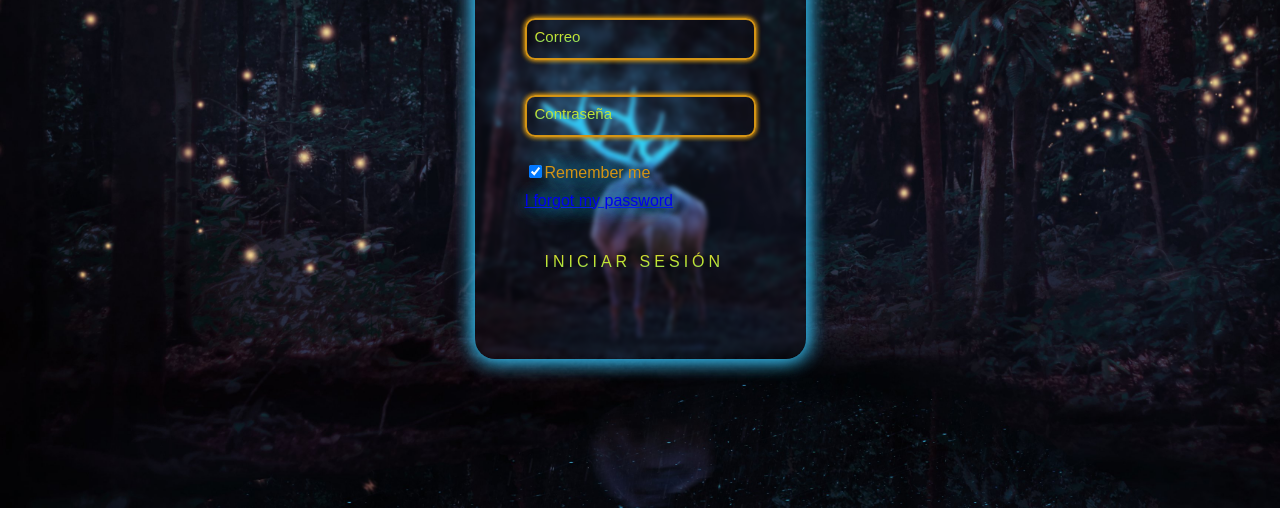
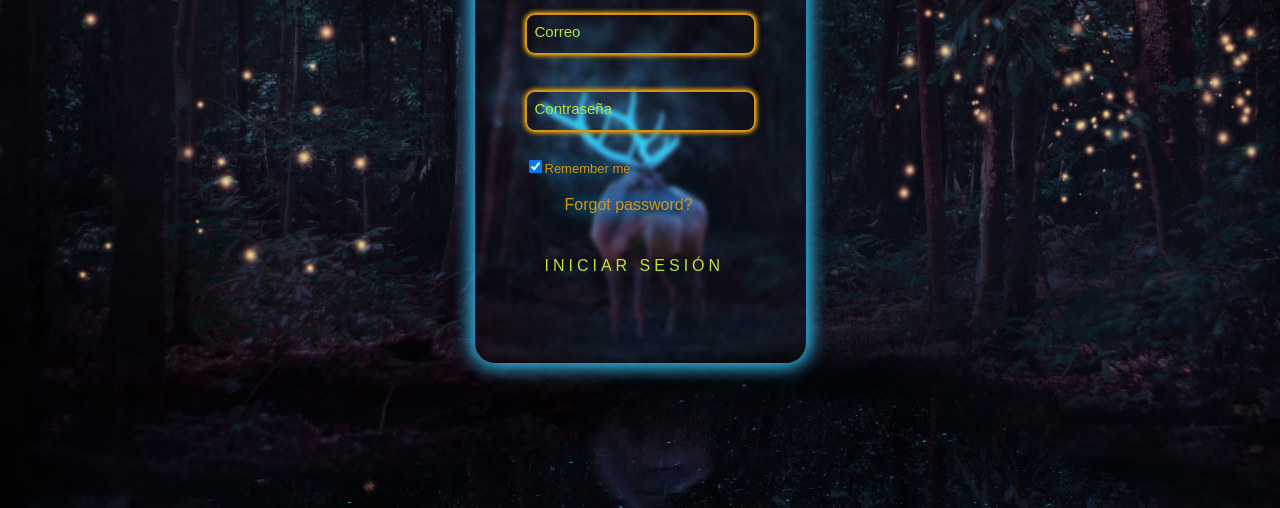
Before and after one commit to JitaProg/login-page, a plain HTML site: page index.html in a window 1280 px wide. Shown: the part 292-800 px from the top of the page. Drawn offline with Linux system fonts and the light colour scheme.

Commit message:
nuevos cambios

```diff
--- a/index.html
+++ b/index.html
@@ -16,7 +16,8 @@
             </div>
             <div class="remember">
                 <label><input type="checkbox" checked>Remember me</label>
-                <label><a href="https://support.google.com/accounts/answer/7682439?hl=es">I forgot my password</a></label>
+                <br>
+                <label><a href="https://support.google.com/accounts/answer/7682439?hl=es">Forgot password?</a></label>
             </div>
             <a class="animation">
                 <span></span>
--- a/style.css
+++ b/style.css
@@ -75,15 +75,22 @@ body{
     text-shadow: 0px 0px 20px #34bcee, 0px 0px 20px #34bcee;
 }
 .login-box .remember{
-    margin: 25px -10px;
+    margin: 25px 0px;
     display: flex;
     flex-direction: column;
-    gap: 10px;
+    gap: 2px;
+    font-size: 14px;
 }
 .login-box .remember label{
-    margin: 0px 10px;
+    font-size: 13px;
     color: #d49414;
     text-shadow: 0px 0px 20px #34bcee, 0px 0px 20px #34bcee;
+}
+.login-box .remember a{
+    margin: 0px 0px 0px 40px;
+    color: #d49414;
+    text-decoration: none;
+    font-size: 16px;
 }
 .login-box .animation{
     position: relative;
@@ -101,7 +108,7 @@ body{
     background: rgb(34,193,195);
     background: linear-gradient(0deg, rgba(34,193,195,1) 0%, rgba(192,231,51,1) 49%, rgba(253,187,45,1) 100%);
     background-size: cover;
-    -webkit-background-clip: text;
+    background-clip: text;
     color: transparent;
     border-radius: 5px;
     box-shadow: 0 0 5px #03e9f4,
@@ -111,6 +118,7 @@ body{
                 transition: 1s    ;
 }
 .login-box .animation:hover{
+    cursor: pointer;
     text-shadow: 0px 0px 15px #03e9f4;
 }
 .login-box .animation span{
```
